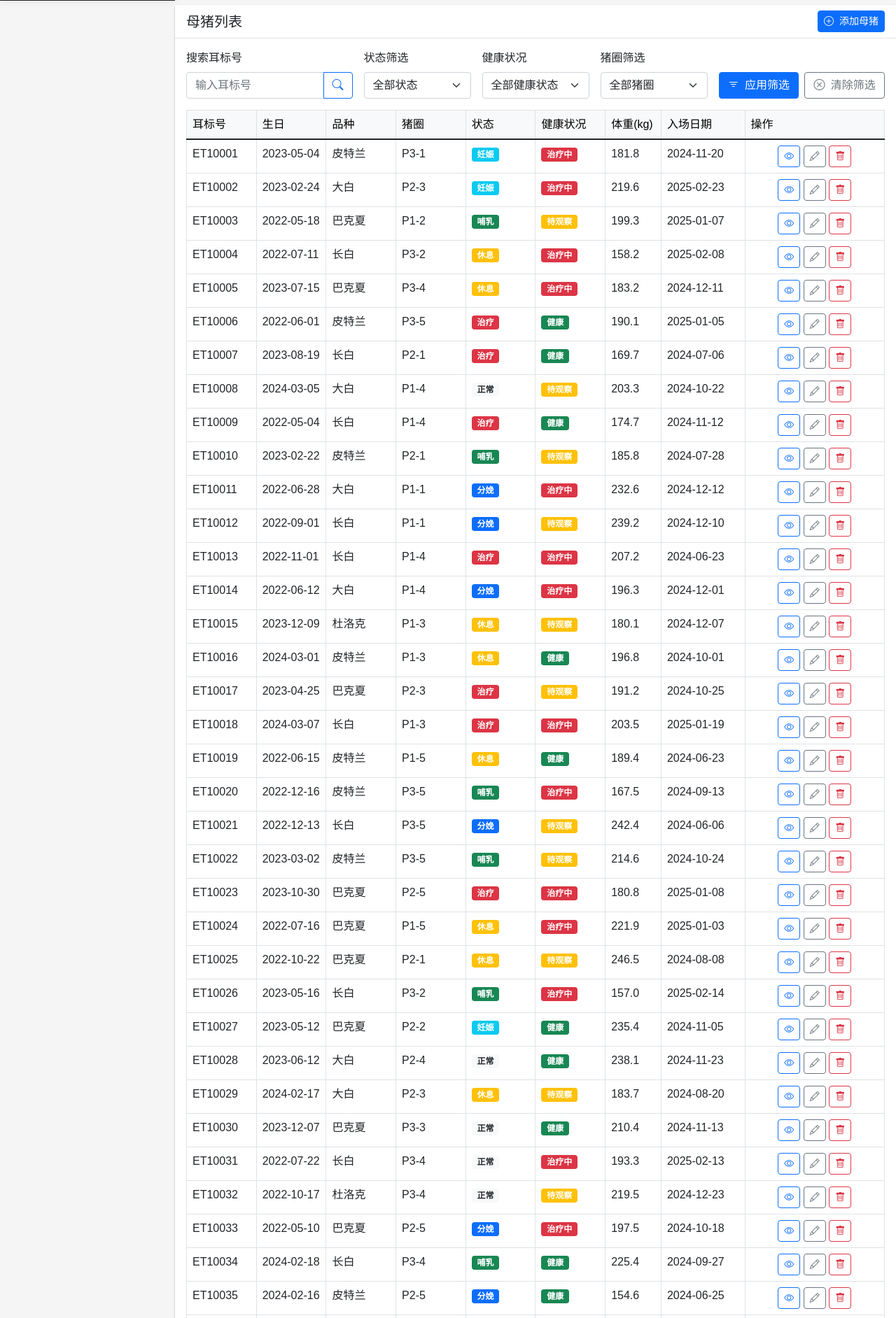
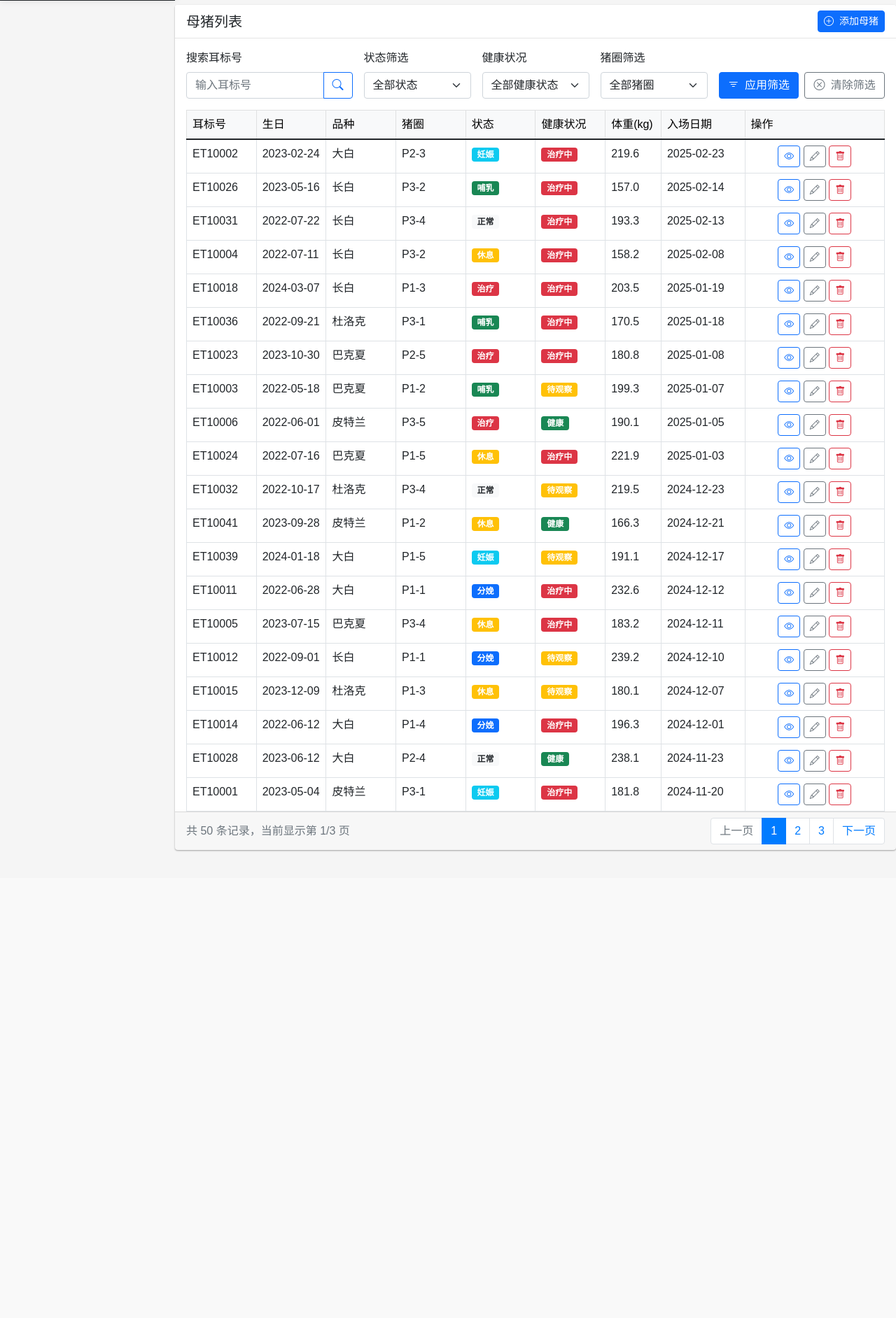
Before and after one commit to qixiaoyu0315/pig, a FastAPI app: page /pig/management in a window 1280 px wide. Shown: the part 799-2683 px from the top of the page at 70% size. After the commit the page ends 2016 px from the top, so only its background shows below. Run offline with FastAPI, Linux system fonts and the light colour scheme; data comes from the database, SQL or seed files in the repository.

Commit message:
分页功能实现

```diff
--- a/app/routes/pig.py
+++ b/app/routes/pig.py
@@ -25,6 +25,8 @@ async def pig_management(
     status: Optional[str] = None,
     health_status: Optional[str] = None,
     pen_id: Optional[int] = None,
+    page: int = Query(1, ge=1),
+    page_size: int = Query(20, ge=1, le=100),
     db: Session = Depends(get_db),
     user = Depends(get_current_user)
 ):
@@ -50,21 +52,31 @@ async def pig_management(
     if pen_id:
         query = query.filter(Pig.pen_id == pen_id)
 
-    # 获取猪只数据
-    pigs = query.all()
+    # 计算总记录数
+    total_count = query.count()
+
+    # 计算总页数
+    total_pages = (total_count + page_size - 1) // page_size
+
+    # 限制页码范围
+    page = min(max(1, page), max(1, total_pages))
+
+    # 获取分页数据
+    pigs = query.order_by(Pig.entry_date.desc()).offset((page - 1) * page_size).limit(page_size).all()
 
     # 统计各种状态的猪只数量
+    all_pigs = query.all()
     status_counts = {}
     for status in ["正常", "妊娠", "哺乳", "分娩", "休息", "治疗", "淘汰"]:
-        status_counts[status] = len([p for p in pigs if p.status == status])
+        status_counts[status] = len([p for p in all_pigs if p.status == status])
 
     # 统计健康状态
     health_counts = {}
     for status in ["健康", "待观察", "治疗中", "隔离中"]:
-        health_counts[status] = len([p for p in pigs if p.health_status == status])
+        health_counts[status] = len([p for p in all_pigs if p.health_status == status])
 
     # 获取最近添加的猪只
-    recent_pigs = sorted(pigs, key=lambda x: x.entry_date, reverse=True)[:5]
+    recent_pigs = sorted(all_pigs, key=lambda x: x.entry_date, reverse=True)[:5]
 
     return templates.TemplateResponse("pig/management.html", {
         "request": request,
@@ -76,11 +88,14 @@ async def pig_management(
         "status_counts": status_counts,
         "health_counts": health_counts,
         "recent_pigs": recent_pigs,
-        "total_count": len(pigs),
+        "total_count": total_count,
         "keyword": keyword,
         "filter_status": status,
         "filter_health_status": health_status,
-        "filter_pen_id": pen_id
+        "filter_pen_id": pen_id,
+        "current_page": page,
+        "total_pages": total_pages,
+        "page_size": page_size
     })
 
 # 新增API：获取单个母猪详情
--- a/app/templates/pig/management.html
+++ b/app/templates/pig/management.html
@@ -123,7 +123,10 @@
                 </div>
             </div>
             <div class="card-body pb-0">
-                <form method="GET" action="/pig/management" class="mb-3">
+                <form method="GET" action="/pig/management" class="mb-3" id="filterForm">
+                    <!-- 分页参数隐藏字段，默认第一页 -->
+                    <input type="hidden" name="page" value="1" id="page_field">
+
                     <div class="row align-items-end g-3">
                         <div class="col-md-3">
                             <label for="keyword" class="form-label">搜索耳标号</label>
@@ -262,19 +265,59 @@
                 </div>
             </div>
             <div class="card-footer">
+                <div class="row align-items-center">
+                    <div class="col-md-6">
+                        <p class="text-muted mb-0">共 {{ total_count }} 条记录，当前显示第 {{ current_page }}/{{ total_pages }} 页</p>
+                    </div>
+                    <div class="col-md-6">
                         <nav aria-label="Page navigation">
-                    <ul class="pagination justify-content-center mb-0">
+                            <ul class="pagination justify-content-end mb-0">
+                                <!-- 上一页 -->
+                                <li class="page-item {% if current_page == 1 %}disabled{% endif %}">
+                                    <a class="page-link" href="{{ request.url.remove_query_params(['page']) }}{% if request.query_params %}&{% else %}?{% endif %}page={{ current_page - 1 }}" {% if current_page == 1 %}tabindex="-1" aria-disabled="true"{% endif %}>上一页</a>
+                                </li>
+
+                                <!-- 页码 -->
+                                {% set start_page = [current_page - 2, 1] | max %}
+                                {% set end_page = [start_page + 4, total_pages] | min %}
+                                {% set start_page = [end_page - 4, 1] | max %}
+
+                                {% if start_page > 1 %}
+                                <li class="page-item">
+                                    <a class="page-link" href="{{ request.url.remove_query_params(['page']) }}{% if request.query_params %}&{% else %}?{% endif %}page=1">1</a>
+                                </li>
+                                {% if start_page > 2 %}
                                 <li class="page-item disabled">
-                            <a class="page-link" href="#" tabindex="-1" aria-disabled="true">上一页</a>
+                                    <span class="page-link">...</span>
                                 </li>
-                        <li class="page-item active"><a class="page-link" href="#">1</a></li>
-                        <li class="page-item"><a class="page-link" href="#">2</a></li>
-                        <li class="page-item"><a class="page-link" href="#">3</a></li>
+                                {% endif %}
+                                {% endif %}
+
+                                {% for page_num in range(start_page, end_page + 1) %}
+                                <li class="page-item {% if page_num == current_page %}active{% endif %}">
+                                    <a class="page-link" href="{{ request.url.remove_query_params(['page']) }}{% if request.query_params %}&{% else %}?{% endif %}page={{ page_num }}">{{ page_num }}</a>
+                                </li>
+                                {% endfor %}
+
+                                {% if end_page < total_pages %}
+                                {% if end_page < total_pages - 1 %}
+                                <li class="page-item disabled">
+                                    <span class="page-link">...</span>
+                                </li>
+                                {% endif %}
                                 <li class="page-item">
-                            <a class="page-link" href="#">下一页</a>
+                                    <a class="page-link" href="{{ request.url.remove_query_params(['page']) }}{% if request.query_params %}&{% else %}?{% endif %}page={{ total_pages }}">{{ total_pages }}</a>
+                                </li>
+                                {% endif %}
+
+                                <!-- 下一页 -->
+                                <li class="page-item {% if current_page == total_pages %}disabled{% endif %}">
+                                    <a class="page-link" href="{{ request.url.remove_query_params(['page']) }}{% if request.query_params %}&{% else %}?{% endif %}page={{ current_page + 1 }}" {% if current_page == total_pages %}tabindex="-1" aria-disabled="true"{% endif %}>下一页</a>
                                 </li>
                             </ul>
                         </nav>
+                    </div>
+                </div>
             </div>
         </div>
     </div>
@@ -605,6 +648,37 @@
     // 全局变量，用于存储当前正在编辑的猪ID
     let currentPigId = null;
 
+    // 添加分页逻辑，处理页面跳转
+    document.addEventListener('DOMContentLoaded', function() {
+        // 获取所有分页链接
+        const pageLinks = document.querySelectorAll('.pagination .page-link:not(.disabled)');
+
+        // 为每个分页链接添加点击事件
+        pageLinks.forEach(link => {
+            if (!link.hasAttribute('aria-disabled')) {
+                link.addEventListener('click', function(e) {
+                    // 阻止默认点击行为
+                    e.preventDefault();
+
+                    // 获取链接的href属性值
+                    const href = this.getAttribute('href');
+                    if (href) {
+                        // 跳转到指定链接
+                        window.location.href = href;
+                    }
+                });
+            }
+        });
+
+        // 提交筛选表单时重置页码为1
+        const filterForm = document.getElementById('filterForm');
+        if (filterForm) {
+            filterForm.addEventListener('submit', function() {
+                document.getElementById('page_field').value = 1;
+            });
+        }
+    });
+
     // 查看母猪详情
     function viewPigDetails(pigId) {
         // 发送请求获取猪详情
```
Lines whose indentation alone changed are shown as unchanged.
